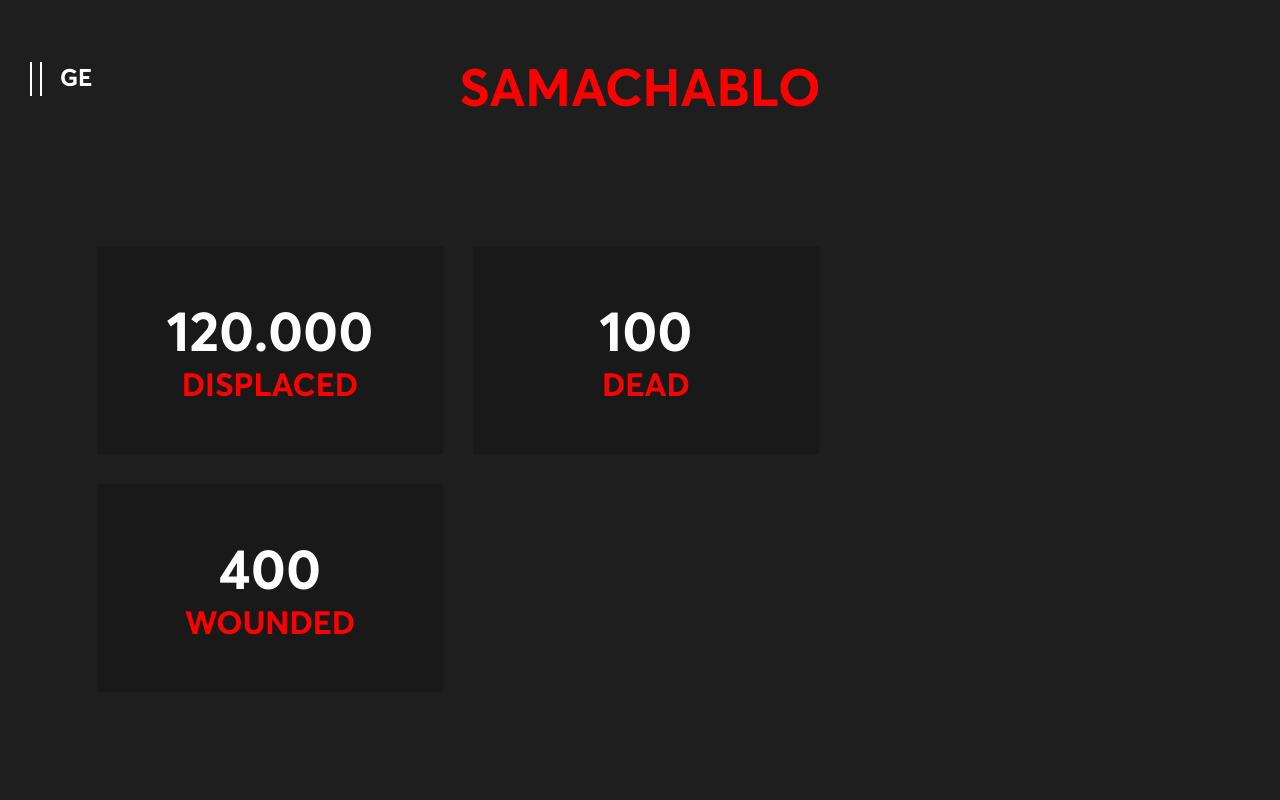
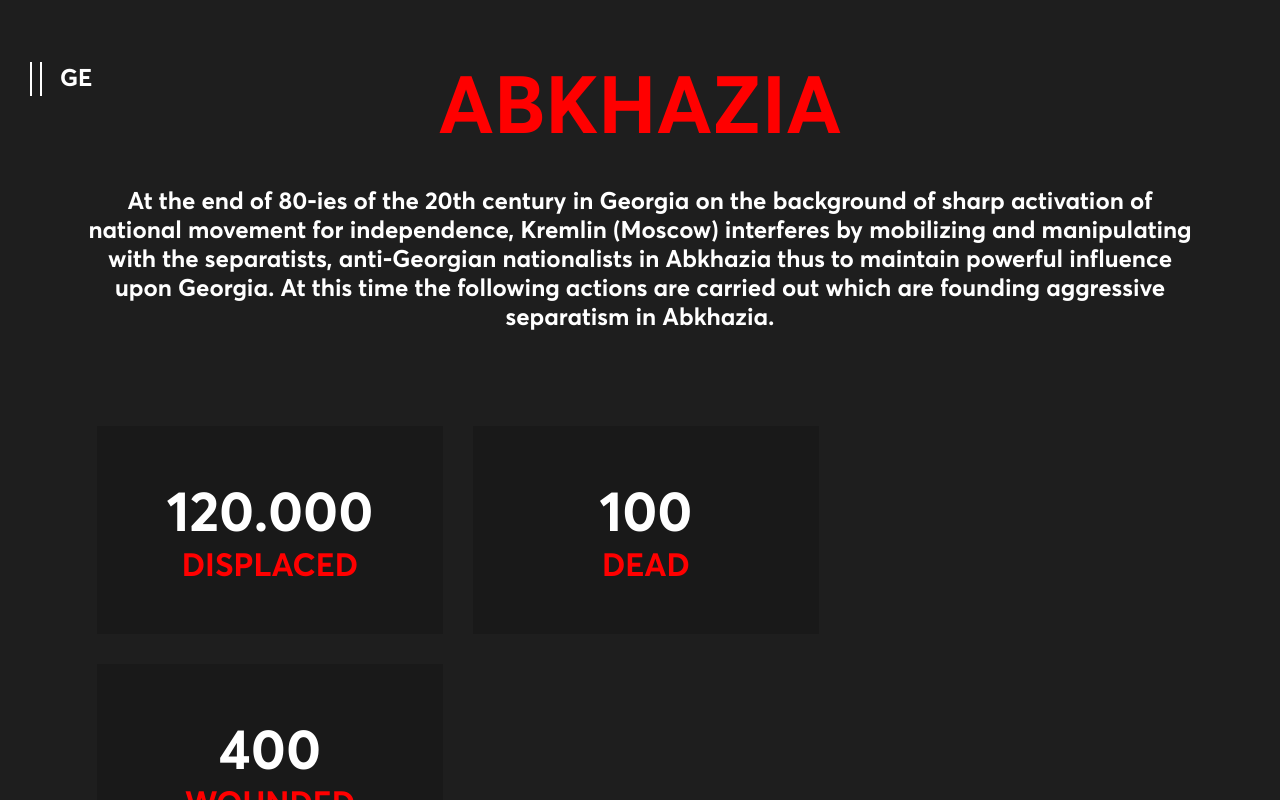
Before and after one commit to Nicolooo/georgia, a Next.js app: page /en/samachablo in a window 1280 px wide. Built offline with nearby package versions, Linux system fonts and the light colour scheme.

Commit message:
ეწფ

```diff
--- a/pages/en/samachablo.js
+++ b/pages/en/samachablo.js
@@ -1,7 +1,10 @@
 import React from 'react'
 import Menu from '../../comp/Menu/Menu'
-import Count from '../../comp/Samachablo/counter'
+import Count from '../../comp/Abk/counter'
 import Switcher from '../../comp/LangSwitcher/Switcher'
+import Storage from '../../data/Content'
+import Share from '../../comp/SEO/share'
+import Title from '../../comp/SEO/title'
 
 const data = {
     "counts": [
@@ -29,24 +32,50 @@ const data = {
 const samachablo = () => {
     return (
         <>
+        <Title title="Abkhazia" />
             <Menu />
-            <Switcher title="GE" link="/ge/samachablo"/>
-        <div className="samachablo-wrapper container">
-            <div className="samachablo-title mb-5">
-                <h1>SAMACHABLO</h1>
+            <Switcher title="Ge" link="/ge/abkhazia"/>
+        <div className="abkhazia-wrapper container">
+            <div className="abkhazia-title row">
+                <h1 className='page-header'>ABKHAZIA</h1>
+                <p className="abkhazia-shorttext">At the end of 80-ies of the 20th century in Georgia on the background of sharp activation of national movement for independence, Kremlin (Moscow) interferes by mobilizing and manipulating with the separatists, anti-Georgian nationalists in Abkhazia thus to maintain powerful influence upon Georgia. At this time the following actions are carried out which are founding aggressive separatism in Abkhazia.</p>
             </div>
-
-            <div className="samachablo-stats row">
+            <div className="abkhazia-stats row">
                 {data.counts.map(count => <Count key={count.id} data={count}/>)}
             </div>
-            <div className="samachablo-content">
-
+            <div className='row'>
+                <div className="abkhazia-col">
+                    <img className='img-resp' src="https://i2.wp.com/www.georgianliberty.support/wp-content/uploads/2021/08/1992.webp?resize=1024%2C745&ssl=1" alt="as"/>
+                </div>
+                <div className="abkhazia-col">
+                    <p>
+                        {Storage.Abkhazia.first}
+                    </p>
+                </div>
             </div>
-            <div className="samachablo-images">
-
+            <div className='row'>
+                <div className="abkhazia-col">
+                    <img className='img-resp' src="https://i2.wp.com/www.georgianliberty.support/wp-content/uploads/2021/08/1992.webp?resize=1024%2C745&ssl=1" alt="as"/>
+                </div>
+                <div className="abkhazia-col">
+                    <p>
+                        {Storage.Abkhazia.second}
+                    </p>
+                </div>
             </div>
+            <div className='row'>
+                <div className="abkhazia-col">
+                    <img className='img-resp' src="https://i2.wp.com/www.georgianliberty.support/wp-content/uploads/2021/08/1992.webp?resize=1024%2C745&ssl=1" alt="as"/>
+                </div>
+                <div className="abkhazia-col">
+                    <p>
+                        {Storage.Abkhazia.third}
+                    </p>
+                </div>
+            </div>
+            <Share url="/en/abkhazia" />
         </div>
-        </>
+    </>
     )
 }
 
```
Also changed, not shown: data/Content.js.
